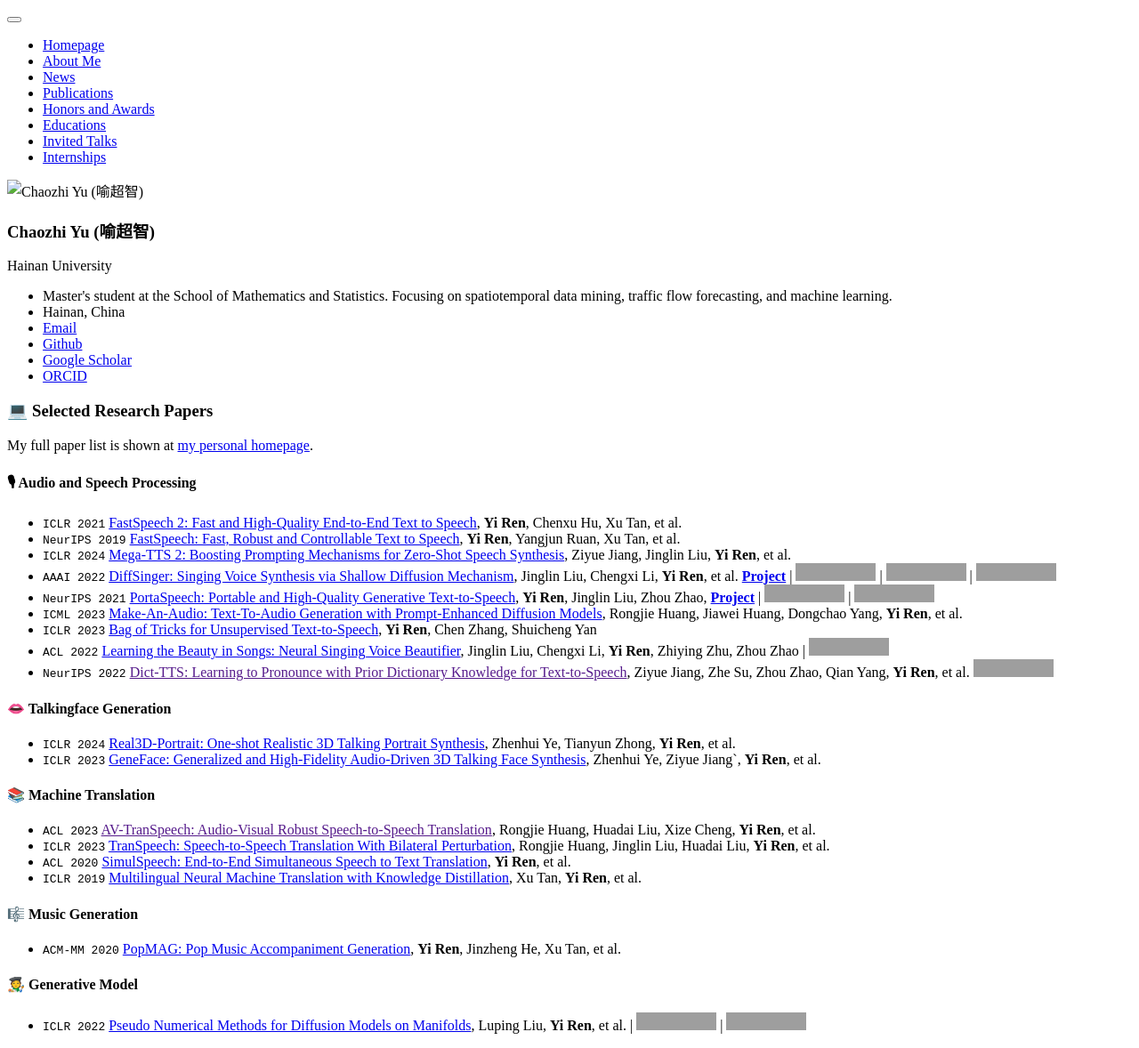
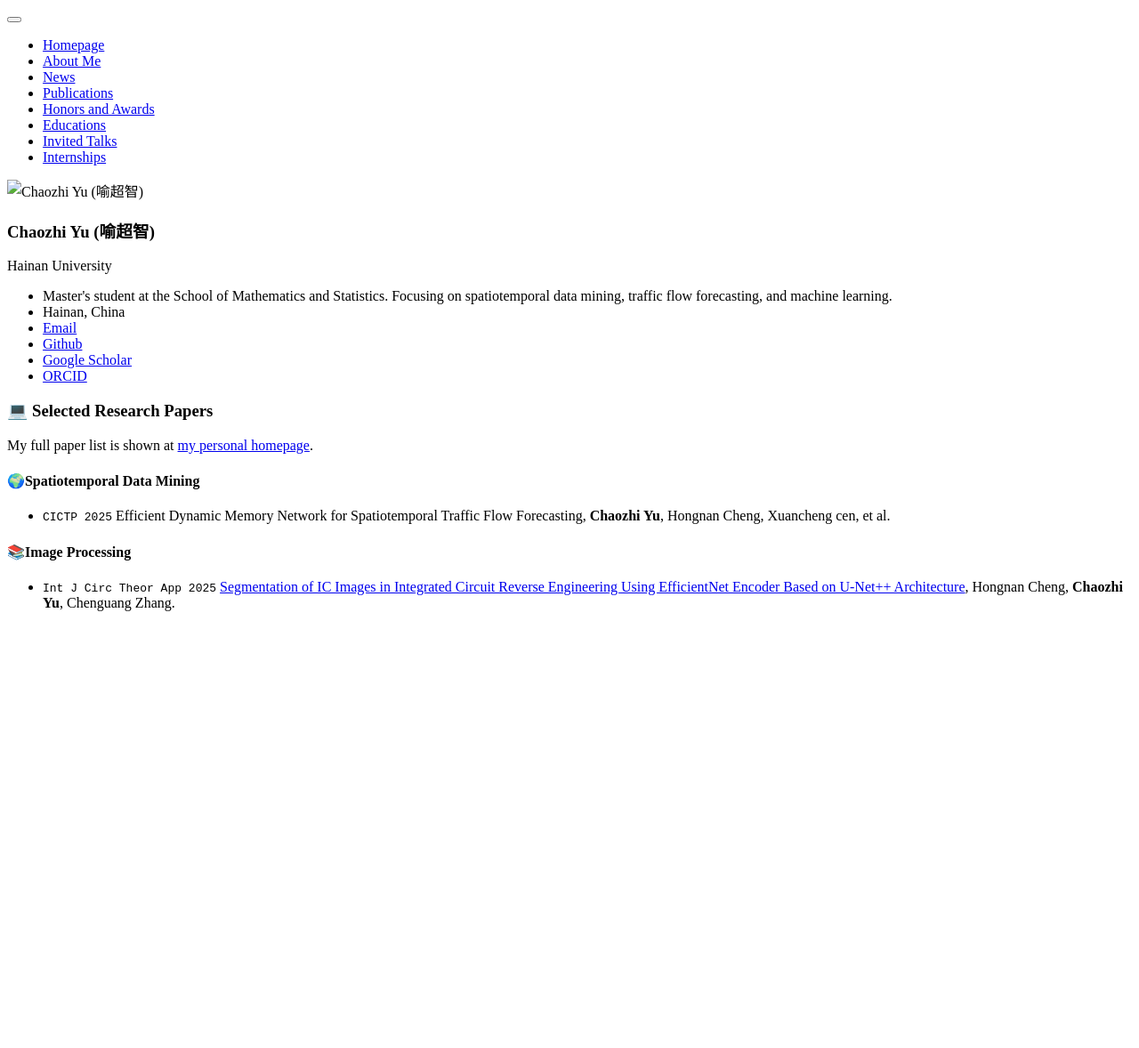
Before and after one commit to yuchaozhi/yuchaozhi.github.io, a Jekyll site: the page built from _pages/includes/pub_short.md, in a window 1280 px wide. Shown: the whole page at 89% size. Built offline with Jekyll 4.4.1, drawn with Linux system fonts in a browser that asks for light colours; our own code applies the rules of GitHub Pages for plain Markdown files; after the commit the page ends 900 px from its top, so only the background shows below that; grey boxes are pictures that could not be loaded.

Commit message:
update pub

```diff
--- a/_pages/includes/pub_short.md
+++ b/_pages/includes/pub_short.md
@@ -1,9 +1,10 @@
-
 # 💻 Selected Research Papers
 
-My full paper list is shown at [my personal homepage](https://rayeren.github.io).
+My full paper list is shown at [my personal homepage](https://yuchaozhi.github.io).
 
-#### 🎙 Audio and Speech Processing
+<!--
+#### 🌍Spatiotemporal Data Mining
+
 - ``ICLR 2021`` [FastSpeech 2: Fast and High-Quality End-to-End Text to Speech](https://arxiv.org/abs/2006.04558), **Yi Ren**, Chenxu Hu, Xu Tan, et al.
 - ``NeurIPS 2019`` [FastSpeech: Fast, Robust and Controllable Text to Speech](https://papers.nips.cc/paper/8580-fastspeech-fast-robust-and-controllable-text-to-speech.pdf), **Yi Ren**, Yangjun Ruan, Xu Tan, et al.
 - `ICLR 2024` [Mega-TTS 2: Boosting Prompting Mechanisms for Zero-Shot Speech Synthesis](https://openreview.net/forum?id=mvMI3N4AvD), Ziyue Jiang, Jinglin Liu, **Yi Ren**, et al.
@@ -13,19 +14,31 @@ My full paper list is shown at [my personal homepage](https://rayeren.github.io)
 - ``ICLR 2023`` [Bag of Tricks for Unsupervised Text-to-Speech](https://openreview.net/forum?id=SbR9mpTuBn), **Yi Ren**, Chen Zhang, Shuicheng Yan
 - ``ACL 2022`` [Learning the Beauty in Songs: Neural Singing Voice Beautifier](https://arxiv.org/abs/2202.13277), Jinglin Liu, Chengxi Li, **Yi Ren**, Zhiying Zhu, Zhou Zhao \| [![](https://img.shields.io/github/stars/MoonInTheRiver/NeuralSVB?style=social&label=Code+Stars)](https://github.com/MoonInTheRiver/NeuralSVB)
 - ``NeurIPS 2022`` [Dict-TTS: Learning to Pronounce with Prior Dictionary Knowledge for Text-to-Speech](), Ziyue Jiang, Zhe Su, Zhou Zhao, Qian Yang, **Yi Ren**, et al. [![](https://img.shields.io/github/stars/Zain-Jiang/Dict-TTS?style=social&label=Code+Stars)](https://github.com/Zain-Jiang/Dict-TTS)
+-->
 
-#### 👄 Talkingface Generation
-- ``ICLR 2024`` [Real3D-Portrait: One-shot Realistic 3D Talking Portrait Synthesis](https://openreview.net/forum?id=7ERQPyR2eb), Zhenhui Ye, Tianyun Zhong, **Yi Ren**, et al.
-- ``ICLR 2023`` [GeneFace: Generalized and High-Fidelity Audio-Driven 3D Talking Face Synthesis](https://openreview.net/forum?id=YfwMIDhPccD), Zhenhui Ye, Ziyue Jiang`, **Yi Ren**, et al.
+#### 🌍Spatiotemporal Data Mining
 
+- ``CICTP 2025`` Efficient Dynamic Memory Network for Spatiotemporal Traffic Flow Forecasting, **Chaozhi Yu**, Hongnan Cheng, Xuancheng cen, et al.
+
+#### 📚Image Processing
+
+- ``Int J Circ Theor App 2025`` [Segmentation of IC Images in Integrated Circuit Reverse Engineering Using EfficientNet Encoder Based on U-Net++ Architecture](https://onlinelibrary.wiley.com/doi/abs/10.1002/cta.4485), Hongnan Cheng, **Chaozhi Yu**, Chenguang Zhang.
+
+<!--
 #### 📚 Machine Translation
+
 - ``ACL 2023`` [AV-TranSpeech: Audio-Visual Robust Speech-to-Speech Translation](), Rongjie Huang, Huadai Liu, Xize Cheng, **Yi Ren**, et al.
 - ``ICLR 2023`` [TranSpeech: Speech-to-Speech Translation With Bilateral Perturbation](https://openreview.net/forum?id=UVAmFAtC5ye), Rongjie Huang, Jinglin Liu, Huadai Liu, **Yi Ren**, et al.
 - ``ACL 2020`` [SimulSpeech: End-to-End Simultaneous Speech to Text Translation](https://www.aclweb.org/anthology/2020.acl-main.350), **Yi Ren**, et al.
 - ``ICLR 2019`` [Multilingual Neural Machine Translation with Knowledge Distillation](https://openreview.net/forum?id=S1gUsoR9YX), Xu Tan, **Yi Ren**, et al.
 
+#### 🎙 Audio and Speech Processing
+
 #### 🎼 Music Generation
+
 - ``ACM-MM 2020`` [PopMAG: Pop Music Accompaniment Generation](https://dl.acm.org/doi/10.1145/3394171.3413721), **Yi Ren**, Jinzheng He, Xu Tan, et al.
 
 #### 🧑‍🎨 Generative Model
-- ``ICLR 2022`` [Pseudo Numerical Methods for Diffusion Models on Manifolds](https://openreview.net/forum?id=PlKWVd2yBkY), Luping Liu, **Yi Ren**, et al. \| [![](https://img.shields.io/github/stars/luping-liu/PNDM?style=social&label=Code+Stars)](https://github.com/luping-liu/PNDM) \| [![PWC](https://img.shields.io/endpoint.svg?url=https://paperswithcode.com/badge/pseudo-numerical-methods-for-diffusion-models-1/image-generation-on-celeba-64x64)](https://paperswithcode.com/sota/image-generation-on-celeba-64x64?p=pseudo-numerical-methods-for-diffusion-models-1)
+
+- ``ICLR 2022`` [Pseudo Numerical Methods for Diffusion Models on Manifolds](https://openreview.net/forum?id=PlKWVd2yBkY), Luping Liu, **Yi Ren**, et al. | [![](https://img.shields.io/github/stars/luping-liu/PNDM?style=social&label=Code+Stars)](https://github.com/luping-liu/PNDM) |
+-->
```
Also changed, not shown: _pages/includes/image/intro/1746934057349.png (added).
